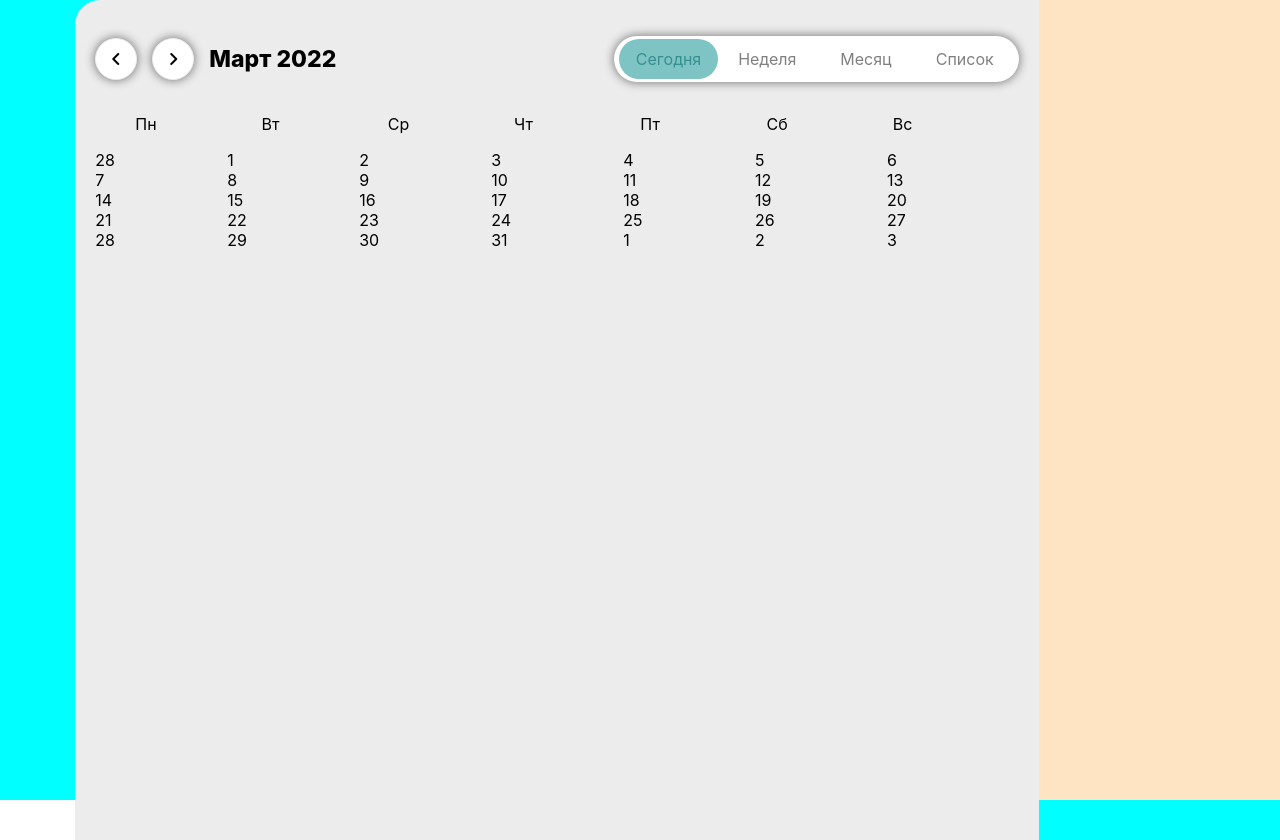
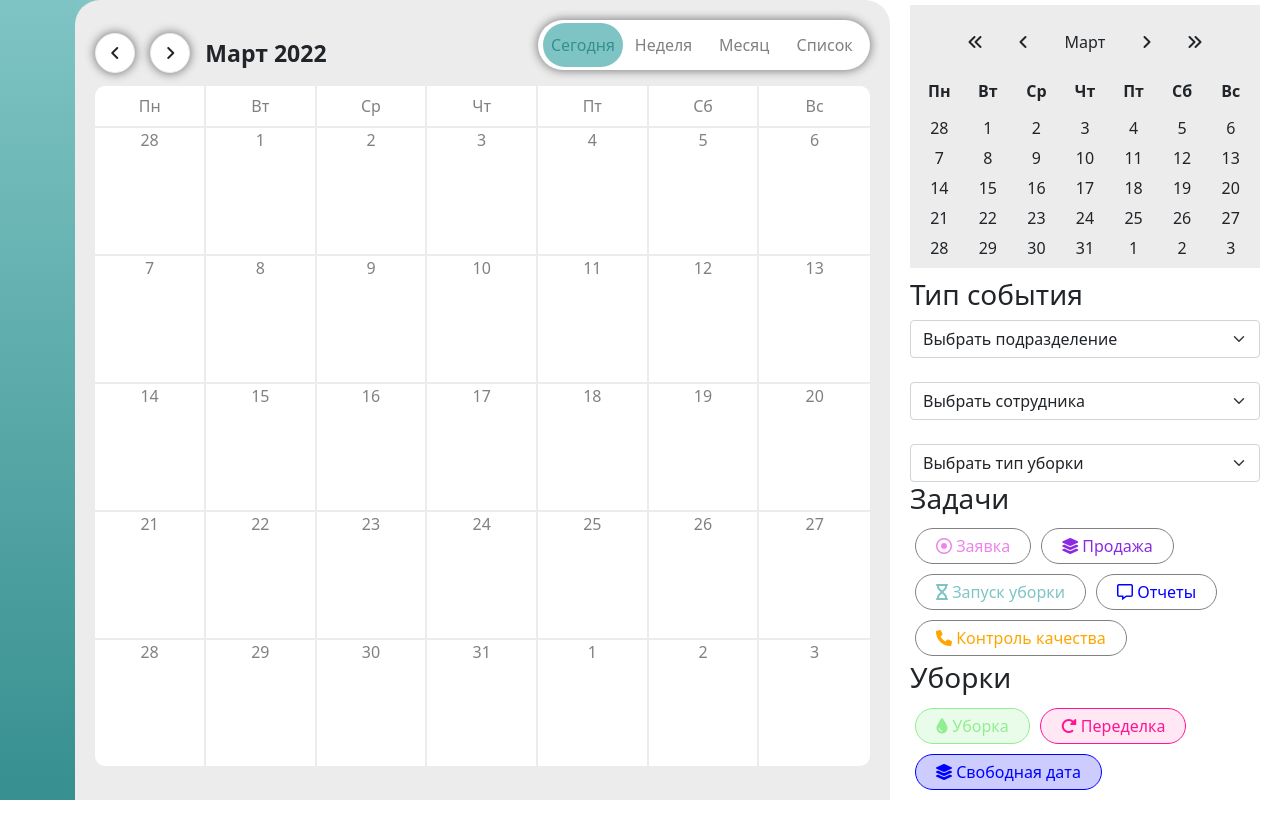
Before and after one commit to eich1cyfaill/h2o-calendar, a React (Create React App) app: page / in a window 1280 px wide. After the commit the page ends 800 px from the top, so only its background shows below. Built offline with nearby package versions, Linux system fonts and the light colour scheme.

Commit message:
0.2 done with calendar settings

```diff
--- a/package.json
+++ b/package.json
@@ -11,7 +11,9 @@
     "@types/react": "^17.0.40",
     "@types/react-dom": "^17.0.13",
     "@types/sass": "^1.43.1",
+    "bootstrap": "^5.1.3",
     "react": "^17.0.2",
+    "react-bootstrap": "^2.2.1",
     "react-dom": "^17.0.2",
     "react-scripts": "5.0.0",
     "sass": "^1.49.9",
--- a/src/App.sass
+++ b/src/App.sass
@@ -1,3 +1,7 @@
+@import "~bootstrap/scss/bootstrap"
+
 .App
   display: flex
   width: 100%
+  max-height: 100vh
+  overflow-y: hidden
--- a/src/Components/Calendar/Calendar.tsx
+++ b/src/Components/Calendar/Calendar.tsx
@@ -1,26 +1,47 @@
-import React, { useState } from 'react';
+import React, {useEffect, useState } from 'react';
 import CalendarSettings from "./CalendarSettings/CalendarSettings";
 import cl from '../../Styles/Calendar.module.sass'
-import "../../libs/dateLib";
-import {DateLib} from "../../libs/dateLib";
+import  "../../libs/dateLib";
+import { callCalendar, turnNextMonth, turnPrevMonth } from '../../libs/dateLib';
 
 const Calendar = () => {
+
     const [currentDateList, setCurrentDateList] = useState("today")
-    let Date = new DateLib()
+    const [days, setDays] = useState([1])
+    const [month, setMonth] = useState(null)
+
+
+    useEffect(() => {
+        setDays(callCalendar().days)
+        setMonth(callCalendar().month)
+    }, [])
+
+    const prevMonth = () => {
+        let {days, month} = turnPrevMonth()
+        setDays(days)
+        setMonth(month)
+    }
+
+    const nextMonth = () => {
+        let {days, month} = turnNextMonth()
+        setDays(days)
+        setMonth(month)
+    }
+
+    console.log(days, month)
+
 
     const setDataList = (typeList: string) => {
         setCurrentDateList(typeList)
     }
 
-    console.log(Date.fullDayShowings)
-
     return (
         <div className={cl.root}>
              <main>
                  <header>
-                     <div className={cl.header__arrow}><i className="fa-solid fa-angle-left"></i></div>
-                     <div className={cl.header__arrow}><i className="fa-solid fa-angle-right"></i></div>
-                     <div className={cl.header__month}>{Date.currentMonth} 2022</div>
+                     <div className={cl.header__arrow} onClick={() => prevMonth()}><i className="fa-solid fa-angle-left"></i></div>
+                     <div className={cl.header__arrow} onClick={() => nextMonth()}><i className="fa-solid fa-angle-right"></i></div>
+                     <div className={cl.header__month}>{month} 2022</div>
                      <div className={cl.header__properties}>
                          <ul>
                              <li className={`${currentDateList == "today" ? cl.active : null}`} onClick={()=>setDataList("today")}>Сегодня</li>
@@ -43,13 +64,15 @@ const Calendar = () => {
                          </ul>
                      </div>
                      <div className ={cl.calendar__table_days}>
-                         {Date.fullDayShowings.map(el =>
-                             <div>{el}</div>
+                         {days?.map((el: number, index: number) =>
+                             <div key={Math.random()} className={cl.calendar__table_item}>
+                                 <div className={cl.calendar__tableItem_date}>{el}</div>
+                             </div>
                          )}
                      </div>
                  </section>
              </main>
-            <CalendarSettings />
+            <CalendarSettings days={days} month={month} prevMonth={prevMonth} nextMonth={nextMonth}/>
         </div>
     );
 };
--- a/src/Components/Calendar/CalendarSettings/CalendarSettings.tsx
+++ b/src/Components/Calendar/CalendarSettings/CalendarSettings.tsx
@@ -1,10 +1,76 @@
 import React from 'react';
+import { Form } from 'react-bootstrap';
 import cl from '../../../Styles/CalendarSettings.module.sass'
 
-const CalendarSettings = () => {
+const CalendarSettings = (props: any) => {
     return (
         <div className={cl.root}>
-
+            <section className={cl.calendarSettings__mini}>
+                <div className={cl.calendarSettings__mini_date}>
+                    <i className="fa-solid fa-angles-left" onClick={() => props.prevMonth()}></i>
+                    <i className="fa-solid fa-angle-left" onClick={() => props.prevMonth()}></i>
+                    <div>{props.month}</div>
+                    <i className="fa-solid fa-angle-right" onClick={() => props.nextMonth()}></i>
+                    <i className="fa-solid fa-angles-right" onClick={() => props.nextMonth()}></i>
+                </div>
+                <div className={cl.calendarSettings__mini_headings}>
+                    <ul>
+                        <li>Пн</li>
+                        <li>Вт</li>
+                        <li>Ср</li>
+                        <li>Чт</li>
+                        <li>Пт</li>
+                        <li>Сб</li>
+                        <li>Вс</li>
+                    </ul>
+                    <div className={cl.calendarSettings__mini_table}>
+                        {props.days?.map((el: number) =>
+                            <div key={Math.random()} className={cl.calendarSettings__mini_tableItem}>
+                                <div>{el}</div>
+                            </div>
+                        )}
+                    </div>
+                </div>
+            </section>
+            <section className={cl.calendarSettings__typeEvent}>
+                <h3>Тип события</h3>
+                <div className={cl.calendarSettings__dropdownFamily}>
+                    <Form.Select name="65r4" id="" className="selectpicker">
+                        <option value="" selected disabled>Выбрать подразделение</option>
+                    </Form.Select>
+                    <br/>
+                    <Form.Select name="" id="" className="selectpicker">
+                        <option value="" selected disabled>Выбрать сотрудника</option>
+                    </Form.Select>
+                    <br/>
+                    <Form.Select name="" id="" className="selectpicker">
+                        <option value="" selected disabled>Выбрать тип уборки</option>
+                    </Form.Select>
+                </div>
+            </section>
+            <section >
+                <h3>Задачи</h3>
+                <div className={cl.calendarSettings__taskFamily}>
+                    <div className={`${cl.calendarSettings__taskFamily_item} ${cl.task}`}>
+                        <i className="fa-regular fa-circle-dot"></i> Заявка
+                    </div>
+                    <div className={`${cl.calendarSettings__taskFamily_item} ${cl.sell}`}>
+                        <i className="fa-solid fa-layer-group"></i> Продажа</div>
+                    <div className={`${cl.calendarSettings__taskFamily_item} ${cl.cleaningTask}`}>
+                        <i className="fa-solid fa-hourglass-empty"></i> Запуск уборки
+                    </div>
+                    <div className={`${cl.calendarSettings__taskFamily_item} ${cl.reports}`}><i className="fa-regular fa-message"></i> Отчеты</div>
+                    <div className={`${cl.calendarSettings__taskFamily_item} ${cl.control}`}><i className="fa-solid fa-phone"></i> Контроль качества</div>
+                </div>
+            </section>
+            <section>
+                <h3>Уборки</h3>
+                <div className={cl.calendarSettings__cleaningFamily}>
+                    <div className={`${cl.calendarSettings__cleaningFamily_item} ${cl.cleaning}`}><i className="fa-solid fa-droplet"></i> Уборка</div>
+                    <div className={`${cl.calendarSettings__cleaningFamily_item} ${cl.remakes}`}><i className="fa-solid fa-rotate-right"></i> Переделка</div>
+                    <div className={`${cl.calendarSettings__cleaningFamily_item} ${cl.freeDays}`}><i className="fa-solid fa-layer-group"></i> Свободная дата</div>
+                </div>
+            </section>
         </div>
     );
 };
--- a/src/Components/Navbar/Navbar.tsx
+++ b/src/Components/Navbar/Navbar.tsx
@@ -1,4 +1,4 @@
-import React from 'react';
+import React, { useEffect } from 'react';
 import cl from '../../Styles/Navbar.module.sass'
 
 const Navbar = () => {
--- a/src/Styles/Calendar.module.sass
+++ b/src/Styles/Calendar.module.sass
@@ -3,15 +3,15 @@
 .root
   display: grid
   width: 100%
-  grid-template-columns: 80fr 20fr
-  background: aqua
-
+  height: 100%
+  grid-template-columns: 75fr 25fr
+  background: linear-gradient(90deg, $mainAqua, white, white)
 
 main
   width: available
   border-top-left-radius: 25px
+  border-top-right-radius: 25px
   background: #ECECEC
-  height: 100vh
   padding: 20px
 
 header
@@ -43,7 +43,7 @@ header
       display: flex
       border-radius: 25px
       box-shadow: 0px 0px 10px 1px grey
-      color: grey
+      color: $mainGrey2
       justify-content: space-around
       padding: 3px 5px
       background: white
@@ -65,13 +65,43 @@ header
 
 .calendar
   &__table
+    width: available
+    background: white
+    border-radius: 10px
+    height: 85vh
+    display: flex
+    flex-direction: column
     &_headings
       width: 100%
       ul
         display: grid
+        height: 100%
+        padding: 0
+        margin: 0
         grid-template-columns: 1fr 1fr 1fr 1fr 1fr 1fr 1fr
+        text-align: center
         li
           list-style: none
+          border-right: 2px solid $mainGrey
+          padding: 1vh 0
+          color: $mainGrey2
+          font-weight: 400
+          &:last-child
+            border-right: none
     &_days
       display: grid
+      height: 100%
       grid-template-columns: 1fr 1fr 1fr 1fr 1fr 1fr 1fr
+    &_item
+      border-top: 2px solid $mainGrey
+      border-right: 2px solid $mainGrey
+      &:nth-child(7n)
+        border-right: none
+
+  &__tableItem
+    &_date
+      display: flex
+      justify-content: center
+      align-items: center
+      color: $mainGrey2
+      font-weight: 300
--- a/src/Styles/CalendarSettings.module.sass
+++ b/src/Styles/CalendarSettings.module.sass
@@ -1,4 +1,140 @@
+@import './styleAssets/variables.sass'
+
+%settingFamilyButtons
+  display: flex
+  width: 350px
+  flex-wrap: wrap
+
+%settingFamilyItem
+  border: 1px solid $mainGrey2
+  padding: 5px 20px
+  margin: 5px
+  border-radius: 25px
+  font-weight: 500
+  transition-duration: .3s
+  &:hover
+    cursor: pointer
+    transition-duration: .3s
+
 .root
-  background: bisque
+  background: white
   height: 100vh
   width: available
+  padding: 5px 20px
+  display: grid
+  grid-template-rows: 30fr 25fr 20fr 20fr
+.calendarSettings
+  &__mini
+    background: $mainGrey
+    height: 100%
+    padding: 5px
+    &_date
+      display: flex
+      margin: 20px 35px 25px
+      justify-content: space-around
+      align-items: center
+      i:hover
+        cursor: pointer
+    &_headings
+      ul
+        margin-bottom: 10px
+        padding: 0
+        display: grid
+        grid-template-columns: 1fr 1fr 1fr 1fr 1fr 1fr 1fr
+        li
+          list-style: none
+          border-radius: 50%
+          display: flex
+          align-items: center
+          justify-content: center
+          font-weight: 600
+    &_table
+      display: grid
+      grid-template-columns: 1fr 1fr 1fr 1fr 1fr 1fr 1fr
+      grid-template-rows: 1fr 1fr 1fr 1fr 1fr
+      place-items: center
+      height: 100%
+    &_tableItem
+      border-radius: 150px
+      align-self: center
+      display: flex
+      align-items: center
+      justify-content: center
+      width: 30px
+      height: 10px
+      padding: 15px 5px
+      &:hover
+        background: $mainGrey2
+        cursor: pointer
+
+  &__dropdownFamily
+    display: flex
+    flex-direction: column
+  &__taskFamily
+    @extend %settingFamilyButtons
+    &_item
+      @extend %settingFamilyItem
+
+  &__typeEvent
+    margin-top: 10px
+  &__cleaningFamily
+    @extend %settingFamilyButtons
+    &_item
+      @extend %settingFamilyItem
+
+
+
+.task
+  color: violet
+  &:hover
+    background: violet
+    color: white
+    border-color: violet
+.sell
+  color: blueviolet
+  &:hover
+    background: blueviolet
+    color: white
+    border-color: blueviolet
+.cleaningTask
+  color: #7FC4C4
+  &:hover
+    background: #7FC4C4
+    color: white
+    border-color: #7FC4C4
+.reports
+  color: blue
+  &:hover
+    background: blue
+    color: white
+    border-color: blue
+.control
+  color: orange
+  &:hover
+    background: orange
+    color: white
+    border-color: orange
+
+.cleaning
+  border-color: lightgreen
+  color: lightgreen
+  background: rgba(#90EE90, 0.2)
+  &:hover
+    background: lightgreen
+    color: white
+
+.remakes
+  border-color: deeppink
+  color: deeppink
+  background: rgba(deeppink, 0.1)
+  &:hover
+    background: deeppink
+    color: white
+
+.freeDays
+  border-color: blue
+  color: blue
+  background: rgba(blue, 0.2)
+  &:hover
+    background: blue
+    color: white
--- a/src/Styles/Navbar.module.sass
+++ b/src/Styles/Navbar.module.sass
@@ -1,4 +1,6 @@
+@import './styleAssets/variables.sass'
+
 .navbar
-  background: aqua
+  background: linear-gradient($mainAqua, $mainAqua2)
   height: 100vh
   width: 80px
--- a/src/Styles/styleAssets/variables.sass
+++ b/src/Styles/styleAssets/variables.sass
@@ -1,2 +1,4 @@
 $mainAqua: #7FC4C4
 $mainAqua2: #378F8F
+$mainGrey: rgb(236,236,236)
+$mainGrey2: #818181
--- a/src/index.css
+++ b/src/index.css
@@ -5,6 +5,7 @@ body {
     sans-serif;
   -webkit-font-smoothing: antialiased;
   -moz-osx-font-smoothing: grayscale;
+  height: 100%;
 }
 
 code {
--- a/src/index.tsx
+++ b/src/index.tsx
@@ -1,3 +1,4 @@
+import 'bootstrap/dist/css/bootstrap.min.css';
 import React from 'react';
 import ReactDOM from 'react-dom';
 import './index.css';
--- a/src/libs/dateLib.ts
+++ b/src/libs/dateLib.ts
@@ -1,27 +1,20 @@
-// export function dateLib(){
-//     let date = new Date()
-//     const monthsArray = ["Январь", "Февраль", "Март", "Апрель", "Май", "Июнь", "Июль", "Август", "Сентябрь", "Октябрь", "Ноябрь", "Декабрь"]
-//     let getLastDay = () => {
-//         let lastDay = new Date(date.getFullYear(), date.getMonth() + 1, 0)
-//         return lastDay
-//     }
-// }
+export const date = new Date()
 
-export class DateLib {
-    _date = new Date()
-    monthsArray = ["Январь", "Февраль", "Март", "Апрель", "Май", "Июнь", "Июль", "Август", "Сентябрь", "Октябрь", "Ноябрь", "Декабрь"]
-    prevMonthLastDay = new Date(this._date.getFullYear(), this._date.getMonth(), 0).getDate()
-    currentMonthLastDayIndex = new Date(this._date.getFullYear(), this._date.getMonth()+ 1, 0).getDay()
-    nextMonthFirstDays = 7 - this.currentMonthLastDayIndex
+export const callCalendar = (): any => {
+    let monthsArray = ["Январь", "Февраль", "Март", "Апрель", "Май", "Июнь", "Июль", "Август", "Сентябрь", "Октябрь", "Ноябрь", "Декабрь"]
+    let prevMonthLastDay = new Date(date.getFullYear(), date.getMonth(), 0).getDate()
+    let currentMonthLastDayIndex = new Date(date.getFullYear(), date.getMonth()+ 1, 0).getDay()
+    let nextMonthFirstDays = 7 - currentMonthLastDayIndex
 
-    get lastDay() {
-        let lastDay = new Date(this._date.getFullYear(), this._date.getMonth() + 1, 0).getDate()
+
+    let getLastDay = () => {
+        let lastDay = new Date(date.getFullYear(), date.getMonth() + 1, 0).getDate()
         return lastDay
     }
 
-    get firstDayIndex() {
-        this._date.setDate(1)
-        const index = this._date.getDay()
+    let firstDayIndex = () => {
+        date.setDate(1)
+        const index = date.getDay()
         switch(index){
             case 0:
                 return 6
@@ -41,36 +34,49 @@ export class DateLib {
         return index
     }
 
-    get currentMonth(): string{
-        return this.monthsArray[this._date.getMonth()]
+    let currentMonth = () => {
+        return monthsArray[date.getMonth()]
     }
 
-    get monthDays() {
+    let monthDays = () => {
         let days = []
-        for (let i = 1; i <= this.lastDay; i++){
+        for (let i = 1; i <= getLastDay(); i++){
             days.push(i)
         }
         return days
     }
 
-    get daysBeforeMonth() {
+    let daysBeforeMonth = () => {
         let days = []
-        for (let i = this.firstDayIndex; i > 0; i--){
-            days.push(this.prevMonthLastDay - i + 1)
+        for (let i = firstDayIndex(); i > 0; i--){
+            days.push(prevMonthLastDay - i + 1)
         }
         return days
     }
 
-    get daysAfterMonth() {
+    let daysAfterMonth = () => {
         let days = []
-        for(let i = 1; i <= this.nextMonthFirstDays; i++){
+        for(let i = 1; i <= nextMonthFirstDays; i++){
             days.push(i)
         }
         return days
     }
 
-    get fullDayShowings() {
-        let days = [...this.daysBeforeMonth, ...this.monthDays, ...this.daysAfterMonth]
+    let fullDayShowings = () => {
+        let days = [...daysBeforeMonth(), ...monthDays(), ...daysAfterMonth()]
         return days
     }
+
+
+    return {days: fullDayShowings(), month: currentMonth()}
 }
+
+    export let turnNextMonth = () => {
+        date.setMonth(date.getMonth() + 1)
+        return callCalendar()
+    }
+
+    export let turnPrevMonth = () => {
+        date.setMonth(date.getMonth() - 1)
+        return callCalendar()
+    }
```
Also changed, not shown: 1 other file (tests, documents, lock files or other folders).
